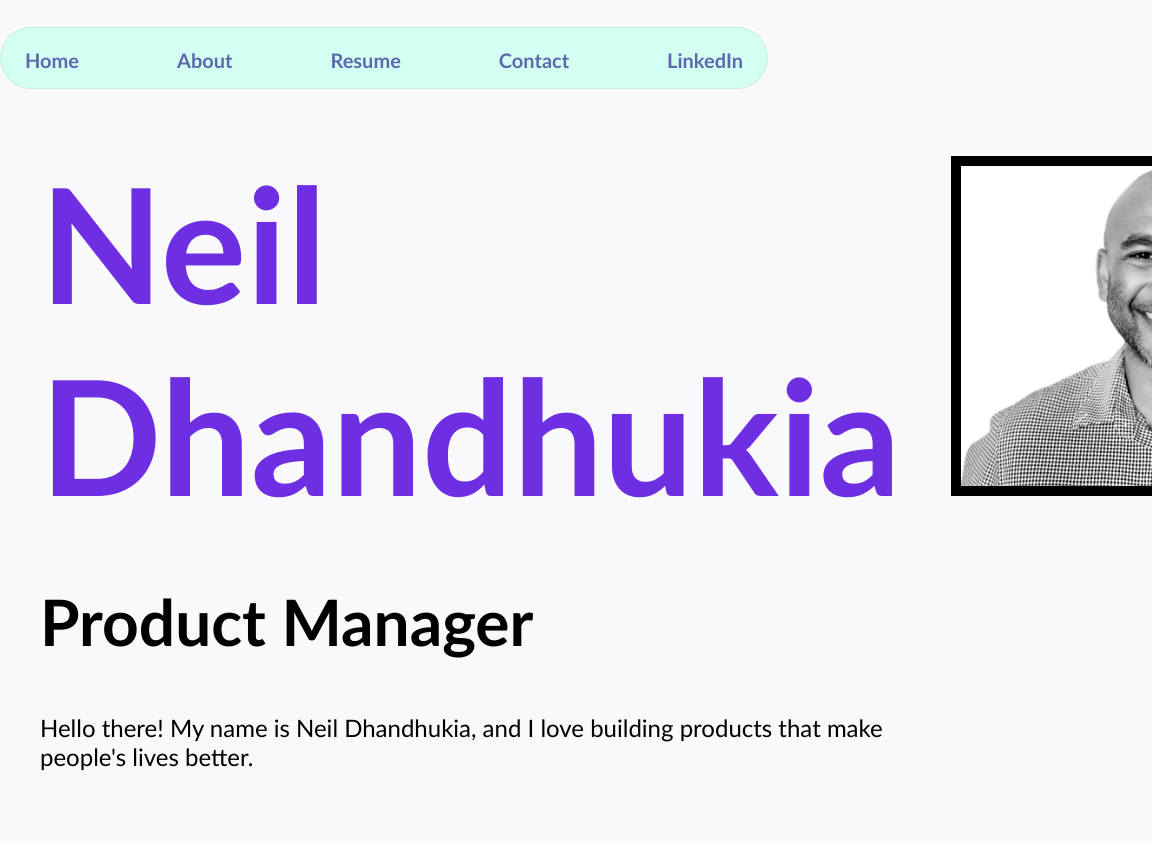
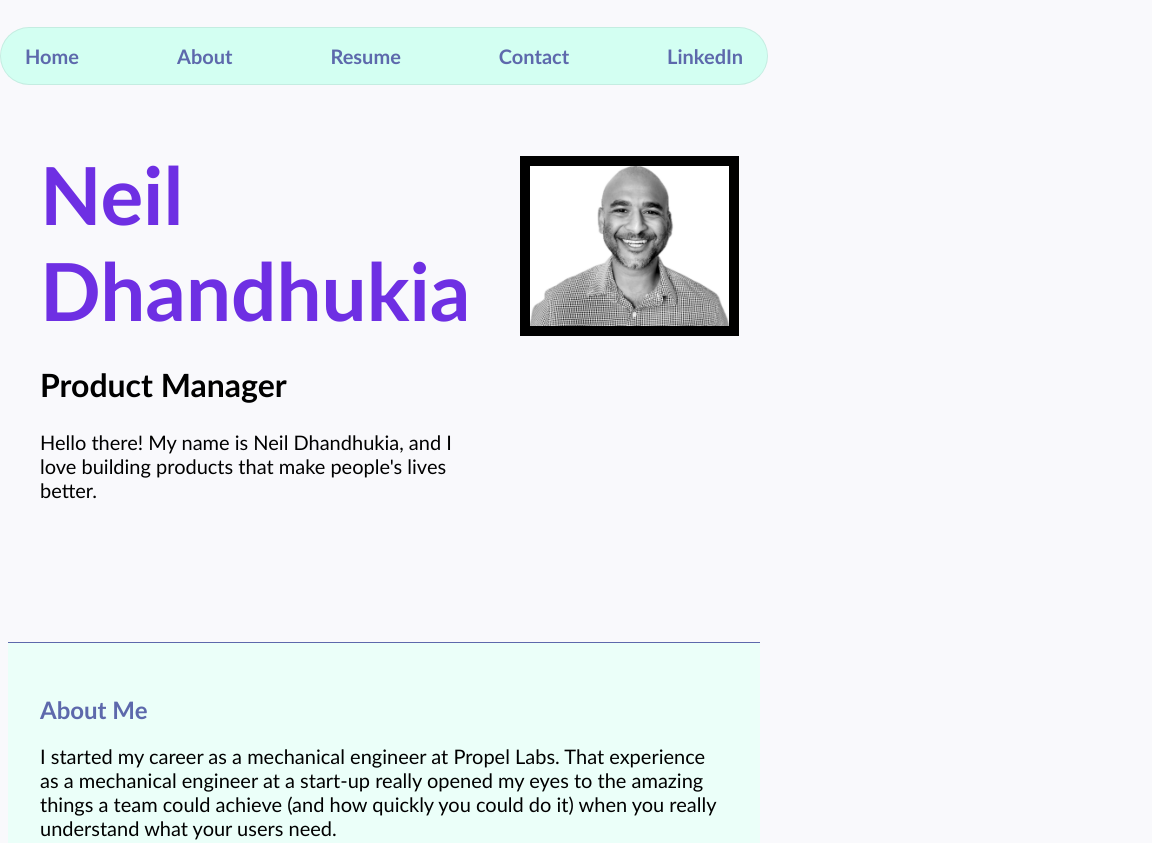
Before and after one commit to neilindiana/Porfolio-Project, a plain HTML site: page index.html in a window 768 px wide. Shown: the top 843 px of the page, 1152 px wide, since content can reach past the window. Drawn offline with Linux system fonts and the light colour scheme.

Commit message:
Commit before making some AI changes

```diff
--- a/resources/css/style.css
+++ b/resources/css/style.css
@@ -54,7 +54,7 @@ nav{
     /* width: 100%; */
     background-color:  rgb(211, 255, 242);
     border-radius: 2rem;
-    padding-top: .25rem;
+    /* padding-top: .25rem; */
     width: 50rem;
     height: 100%;
     display: flex;
@@ -176,3 +176,43 @@ li a{
     vertical-align: super;
     font-size: .5rem;
 }
+
+/* For Mobile
+@media screen and (max-width: 540px) {
+    .view {
+        width: 400px;
+    }
+}
+
+/* For Tablets */
+@media screen and (min-width: 768px) and (max-width: 1024px) {
+    .html {
+        width: 600px;
+        font-size: 12px;
+    }
+
+    h1{
+        font-size: 5rem;;
+    }
+
+    #hero_pic{
+        height: 10rem;
+    }
+
+    header{
+        /* margin: 0 1rem; */
+    }
+
+    #hero_main h2 {
+        font-size: 2rem;
+    }
+
+    p{
+        font-size: 20px;
+    } */
+
+    /* header {
+        width: 70%;
+    } */
+
+}
```
